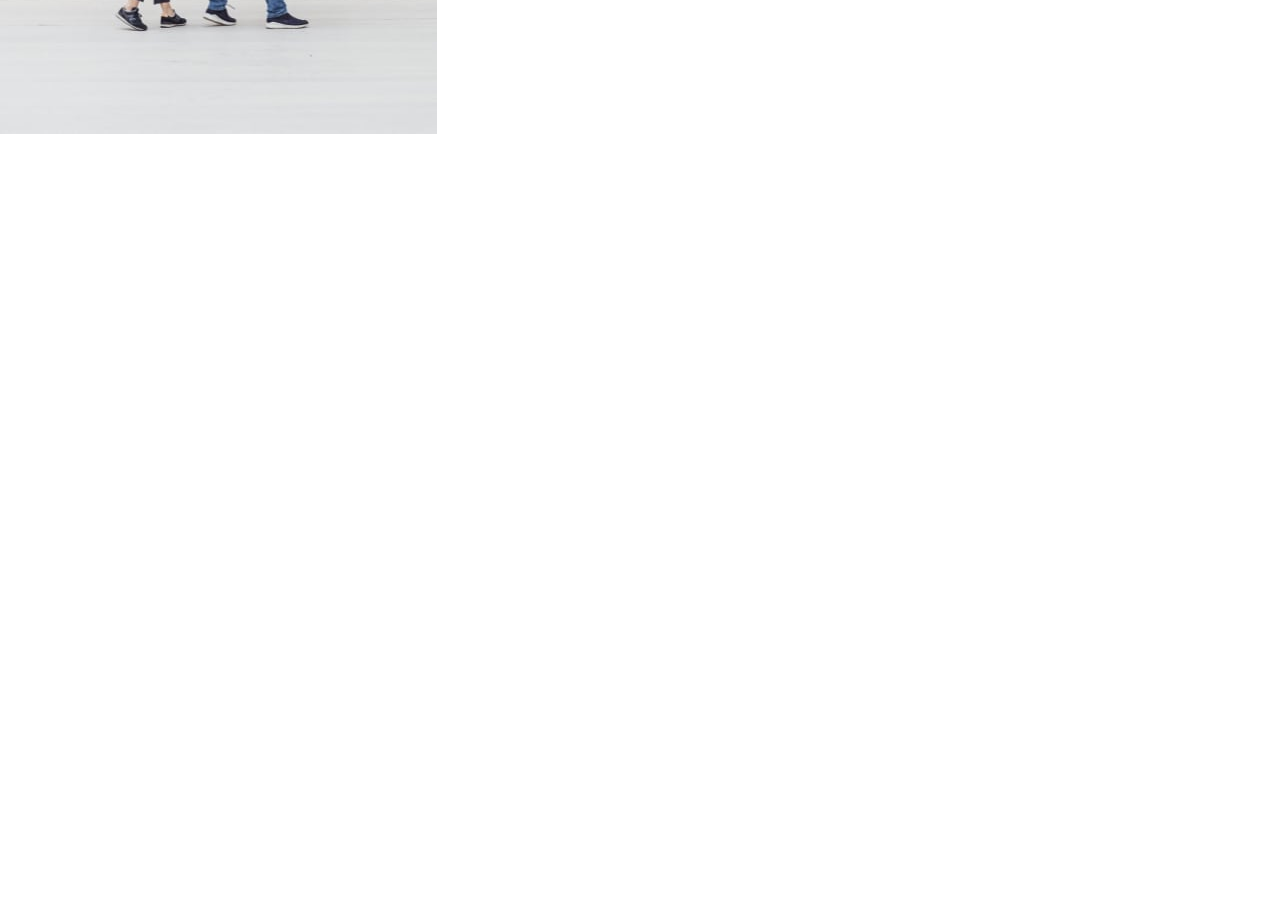
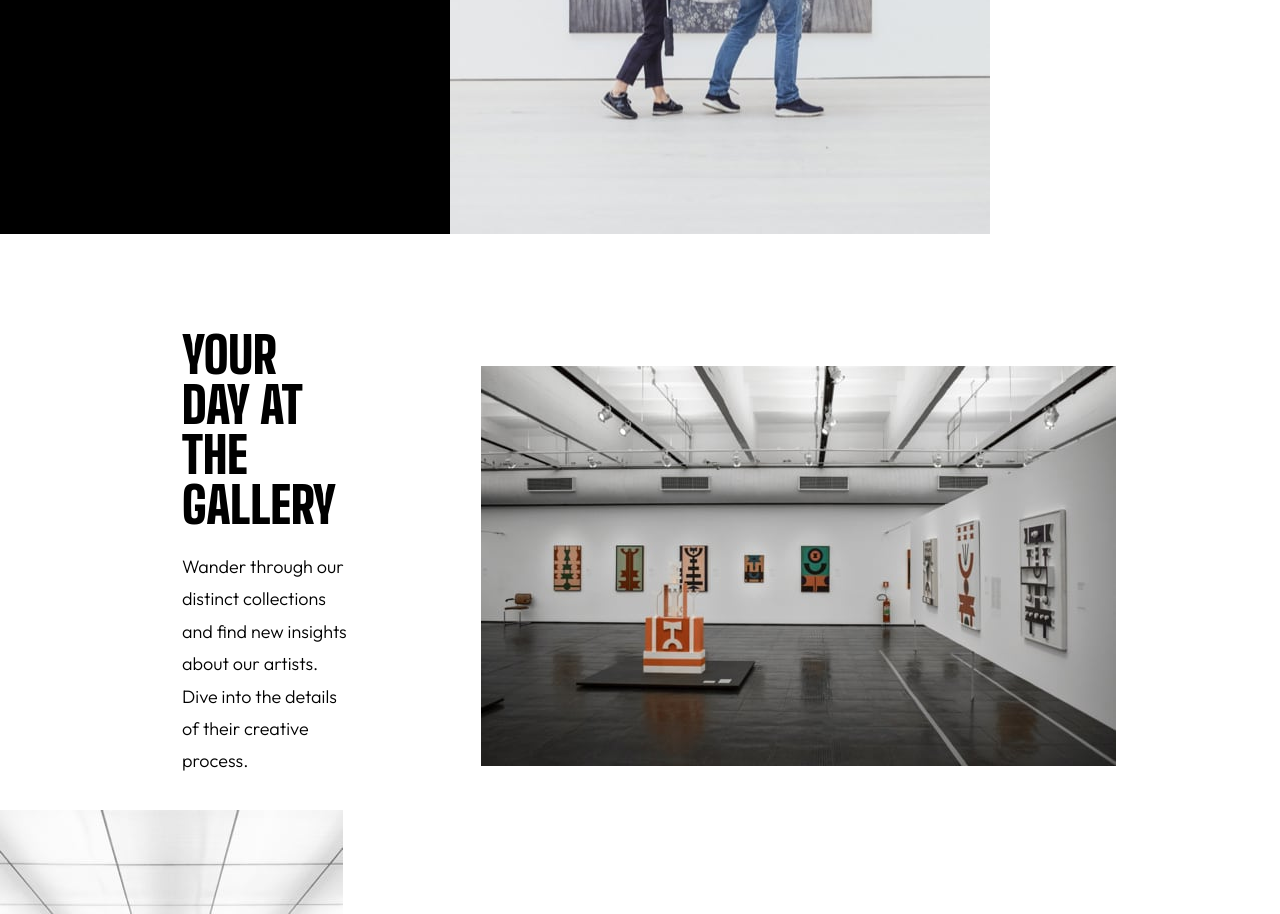
Before and after one commit to naomidzunic/art-gallery-site, a plain HTML site: page art-gallery-website/index.html in a window 1280 px wide. Shown: the part 566-1480 px from the top of the page. Before the commit the page ends 800 px from the top, so only its background shows below. Drawn offline with Linux system fonts and the light colour scheme.

Commit message:
add section for devices

```diff
--- a/art-gallery-website/index.html
+++ b/art-gallery-website/index.html
@@ -44,36 +44,51 @@ BUTTON 1
             from a spark of inspiration. Will these pieces inspire you? Visit
             us and find out.</p>
 
-            <div class="button-1">
-              <button>Our Location</button>
-              <span class="right-arrow"></span>
-
-            </div>
+          <div class="button-1">
+            <button>Our Location</button>
+            <span class="right-arrow"></span>
+          </div>
 
         </div>
-
-
       </div>
-
     </div>
   </div>
 
 
-  <!-- <section>
+
+<div class="section-container">
+  <div class="section-text">
+  <h2>Your day at the gallery</h2>
+  <p> Wander through our distinct collections and find new insights about
+    our artists. Dive into the details of their creative process.</p>
+  </div>
+
+  <img id="mobile-grid-1" src="../art-gallery-website/starter-code/assets/mobile/image-grid-1.jpg" alt="mobile-image">
+  <img id="tablet-grid-1" src="../art-gallery-website/starter-code/assets/tablet/image-grid-1.jpg" alt="tablet-image">
+  <img id="desktop-grid-1" src="../art-gallery-website/starter-code/assets/desktop/image-grid-1.jpg" alt="desktop-image">
+
+</div>
+
+<img id="mobile-grid-2" src="../art-gallery-website/starter-code/assets/mobile/image-grid-2.jpg" alt="mobile-image">
+<img id="tablet-grid-2" src="../art-gallery-website/starter-code/assets/tablet/image-grid-2.jpg" alt="tablet-image">
+
+<img id="mobile-grid-3" src="../art-gallery-website/starter-code/assets/mobile/image-grid-3.jpg" alt="mobile-image">
+<img id="tablet-grid-3" src="../art-gallery-website/starter-code/assets/tablet/image-grid-3.jpg" alt="tablet-image">
 
 
-    <h2>Your day at the gallery</h2>
-
-    Wander through our distinct collections and find new insights about
-    our artists. Dive into the details of their creative process.
 
     Come &amp; be inspired
 
     We’re excited to welcome you to our gallery and see how our collections
     influence you.
 
-  </section>
 
+
+
+
+
+
+<!--
   <footer>
 
     Modern Art Gallery
--- a/art-gallery-website/styles/styles.css
+++ b/art-gallery-website/styles/styles.css
@@ -89,11 +89,7 @@ button {
     width: 100%;
 }
 
-#tablet-img {
-    display: none;
-}
-
-#desktop-img {
+#tablet-img, #desktop-img {
     display: none;
 }
 
@@ -116,16 +112,12 @@ padding: 16px 0;
 
 @media screen and (min-width: 751px) {
 
-    #mobile-img {
+    #mobile-img, #desktop-img {
         display: none;
     }
 
     #tablet-img {
         display: block;
-    }
-
-    #desktop-img {
-        display: none;
     }
 
     .container-flex {
@@ -144,7 +136,7 @@ padding: 16px 0;
 
 /* DESKTOP */
 
-@media screen and (min-width: 1439px) {
+@media screen and (min-width: 1200px) {
 
     #tablet-img {
         display: none;
@@ -209,3 +201,96 @@ padding: 16px 0;
 }
 
 /* ---------------------------SECTION------------------------------ */
+
+.section-container {
+    display: flex;
+    flex-direction: column-reverse;
+    margin: 0 16px;
+}
+
+.section-container h2 {
+font-weight: 900;
+font-size: 50px;
+text-transform: uppercase;
+}
+
+#mobile-grid-1 {
+    padding-top: 120px;
+}
+
+#tablet-grid-1, #desktop-grid-1 {
+    display: none;
+}
+
+.section-text {
+    padding: 25px 0;
+}
+
+.section-text p {
+    font-weight: 300;
+    padding-top: 21px;
+}
+
+@media screen and (min-width: 751px) {
+    .section-container {
+        flex-direction: row;
+        align-items: center;
+    }
+
+    .section-text {
+        margin-right: 68px;
+        margin-top: 9rem;
+        margin-left: 18px;
+        padding: 0;
+    }
+
+    .section-text h2 {
+        padding-right: 6px;
+        line-height: 1;
+    }
+
+
+    #tablet-grid-1 {
+        padding-top: 120px;
+        display: block;
+        width: 398px;
+    }
+
+    #mobile-grid-1, #desktop-grid-1 {
+        display: none;
+    }
+}
+
+@media screen and (min-width: 1200px) {
+
+    .section-container {
+        margin: 0 164px;
+    }
+
+    .section-text {
+        margin-top: 6rem;
+        margin-right: 125px;
+    }
+
+    #desktop-grid-1 {
+        padding-top: 120px;
+        display: block;
+        width: 635px;
+    }
+
+    #tablet-grid-1 {
+        display: none;
+    }
+
+
+}
+
+/* ---------------------------GRID------------------------------ */
+
+#mobile-grid-2 {
+    padding-top: 32px;
+}
+
+#tablet-grid-2, #desktop-grid-2, #tablet-grid-3, #desktop-grid-3 {
+    display: none;
+}
```
